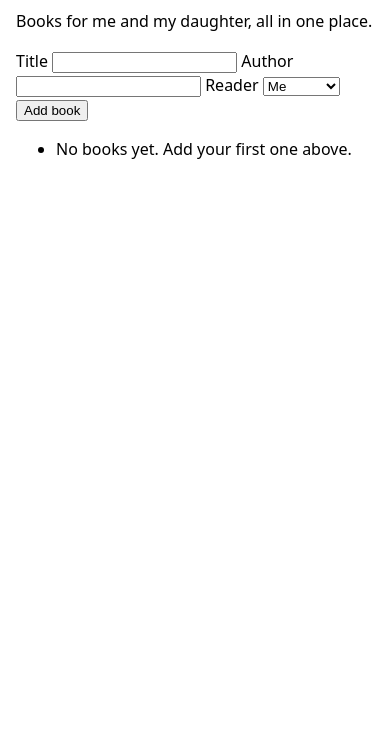
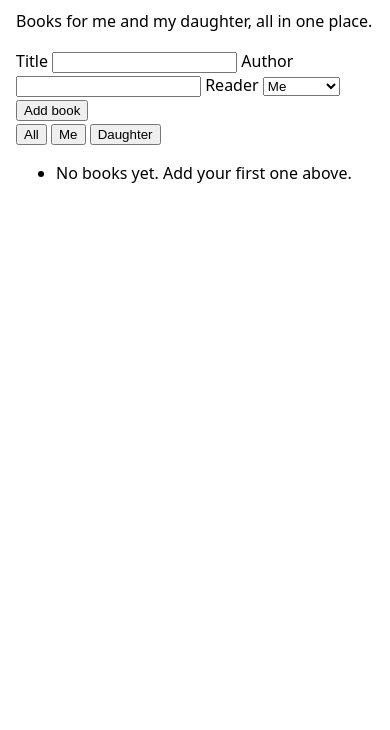
Before and after one commit to mionap-prog/reading-list, a plain HTML site: page index.html in a window 390 px wide. Shown: the part 114-844 px from the top of the page. Drawn offline with Linux system fonts and the light colour scheme.

Commit message:
Add reader tabs to filter the book list (plan step 5)
Co-Authored-By: Claude Sonnet 5.5 <noreply@anthropic.com>

```diff
--- a/app.js
+++ b/app.js
@@ -29,6 +29,34 @@ function saveBooks(list) {
 let books = loadBooks();
 
 const bookList = document.getElementById("book-list");
+const tabButtons = document.querySelectorAll("#tabs button");
+
+// Which tab is selected: "all", "me" or "daughter".
+let currentTab = "all";
+
+// Marks the selected tab for styling and screen readers.
+function updateTabs() {
+  tabButtons.forEach(function (button) {
+    const isActive = button.dataset.reader === currentTab;
+    button.classList.toggle("active", isActive);
+    button.setAttribute("aria-selected", isActive ? "true" : "false");
+  });
+}
+
+// Makes the form's reader dropdown match the selected tab (stays as is on "All").
+function syncReaderSelect() {
+  if (currentTab !== "all") {
+    readerSelect.value = currentTab;
+  }
+}
+
+tabButtons.forEach(function (button) {
+  button.addEventListener("click", function () {
+    currentTab = button.dataset.reader;
+    syncReaderSelect();
+    render();
+  });
+});
 
 const READER_LABELS = { me: "Me", daughter: "Daughter" };
 const STATUS_LABELS = {
@@ -51,17 +79,24 @@ function removeBook(id) {
 
 // Draws the book list on the page. Typed text is always set with textContent.
 function render() {
+  updateTabs();
   bookList.replaceChildren();
 
-  if (books.length === 0) {
+  const visibleBooks = books.filter(function (book) {
+    return currentTab === "all" || book.reader === currentTab;
+  });
+
+  if (visibleBooks.length === 0) {
     const empty = document.createElement("li");
     empty.className = "empty";
-    empty.textContent = "No books yet. Add your first one above.";
+    empty.textContent = books.length === 0
+      ? "No books yet. Add your first one above."
+      : "No books here yet.";
     bookList.appendChild(empty);
     return;
   }
 
-  books.forEach(function (book) {
+  visibleBooks.forEach(function (book) {
     const item = document.createElement("li");
     item.className = "book";
 
@@ -122,6 +157,7 @@ addForm.addEventListener("submit", function (event) {
   render();
 
   addForm.reset();
+  syncReaderSelect();
   titleInput.focus();
 });
 
--- a/index.html
+++ b/index.html
@@ -27,6 +27,12 @@
       <button type="submit">Add book</button>
     </form>
 
+    <div id="tabs" role="tablist" aria-label="Show books for">
+      <button type="button" role="tab" data-reader="all">All</button>
+      <button type="button" role="tab" data-reader="me">Me</button>
+      <button type="button" role="tab" data-reader="daughter">Daughter</button>
+    </div>
+
     <ul id="book-list"></ul>
   </main>
   <script src="app.js"></script>
```
